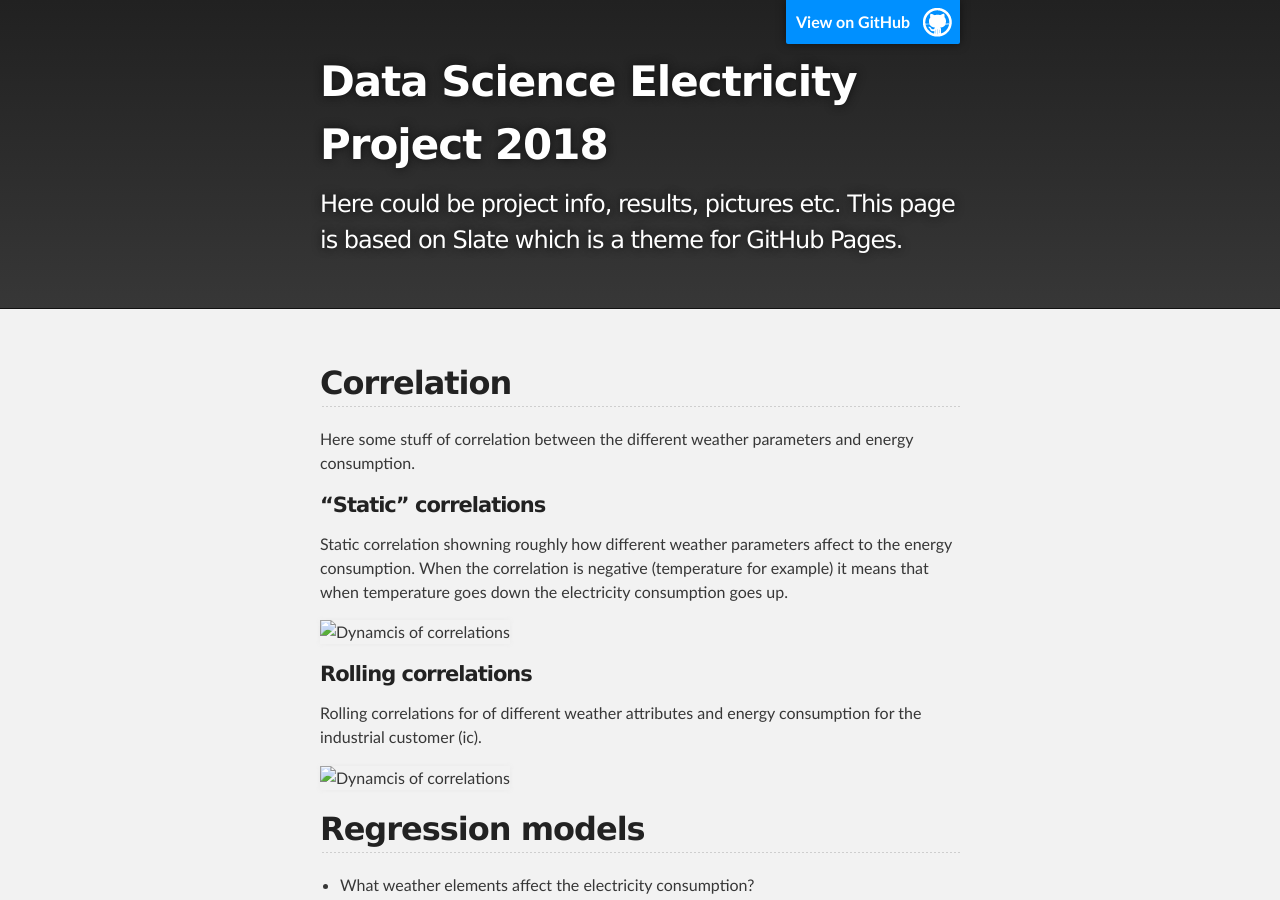
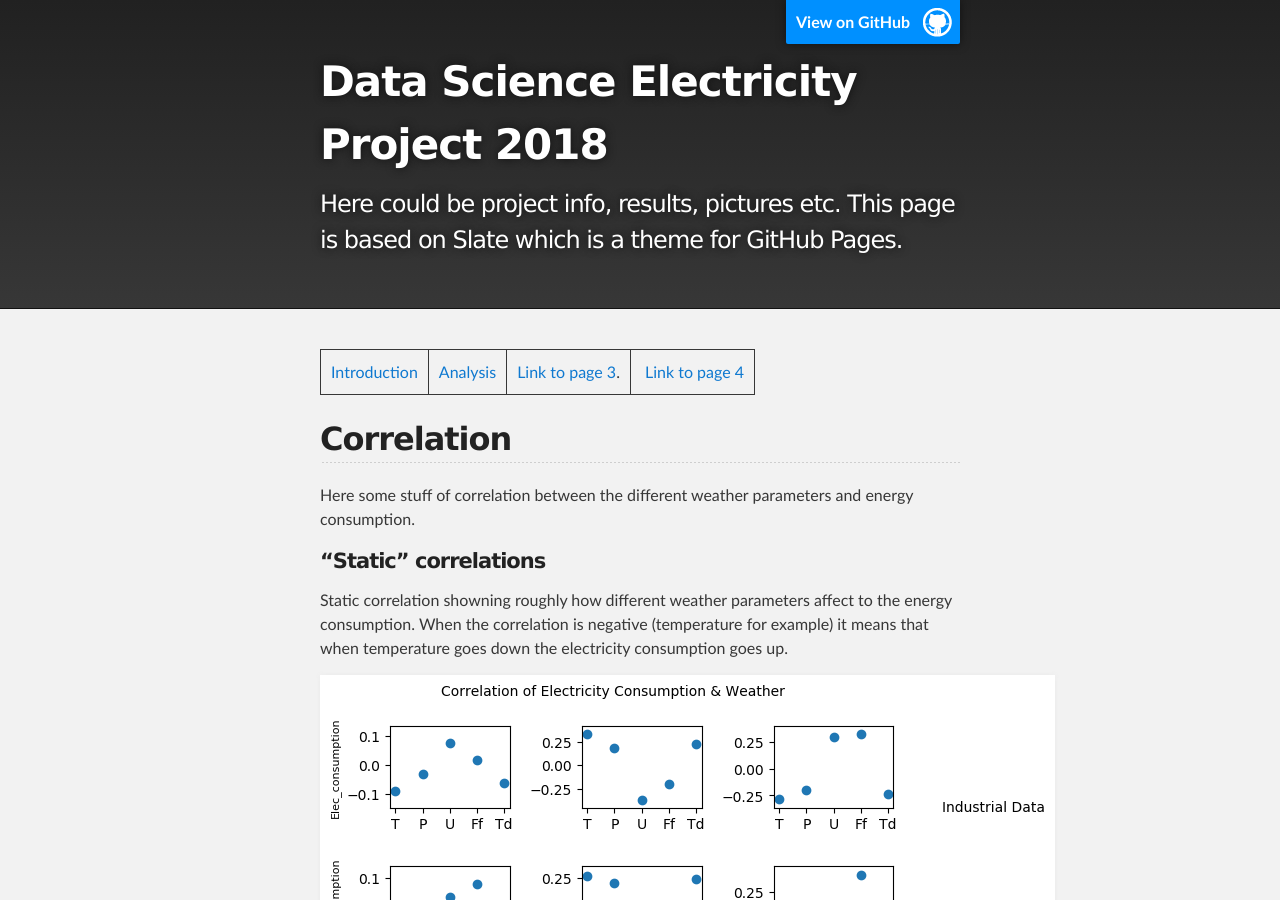
Before and after one commit to dmuiruri/ds_proj, a Jekyll site: the page built from docs/pages/analysis.md, in a window 1280 px wide and 900 px high. Built offline with Jekyll 4.4.1, drawn with Linux system fonts in a browser that asks for light colours; our own code applies the rules of GitHub Pages for plain Markdown files.

Commit message:
analysis images

```diff
--- a/docs/pages/analysis.md
+++ b/docs/pages/analysis.md
@@ -1,6 +1,8 @@
 ---
 layout: default
 ---
+
+[Introduction](./../index.html) | [Analysis](./../pages/analysis.html) | [Link to page 3](./pages/another-page.html). | [Link to page 4](./pages/another-page.html)
 
 ## Correlation
 Here some stuff of correlation between the different weather parameters and energy consumption.
@@ -8,13 +10,13 @@ Here some stuff of correlation between the different weather parameters and ener
 #### "Static" correlations
 Static correlation showning roughly how different weather parameters affect to the energy consumption. When the correlation is negative (temperature for example) it means that when temperature goes down the electricity consumption goes up.
 
-![Dynamcis of correlations](./assets/images/weather_corr_energy_con.png)
+![Dynamcis of correlations](./../assets/images/Electricity_and_weather_correlation.png)
 
 #### Rolling correlations
 
 Rolling correlations for of different weather attributes and energy consumption for the industrial customer (ic).
 
-![Dynamcis of correlations](./assets/images/timeseries_correlation.png)
+![Dynamcis of correlations](./../assets/images/timeseries_correlation.png)
 
 ## Regression models
 * What weather elements affect the electricity consumption?
```
Also changed, not shown: docs/assets/images/Electricity_and_weather_correlation.png (renamed from Electricity_and_weather_correlation.png).
